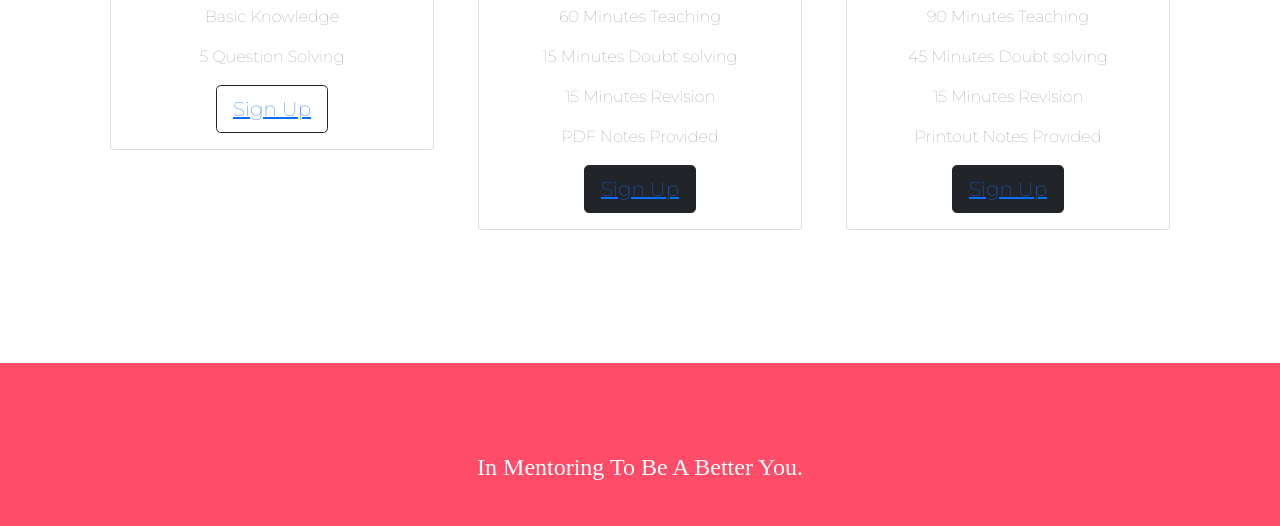
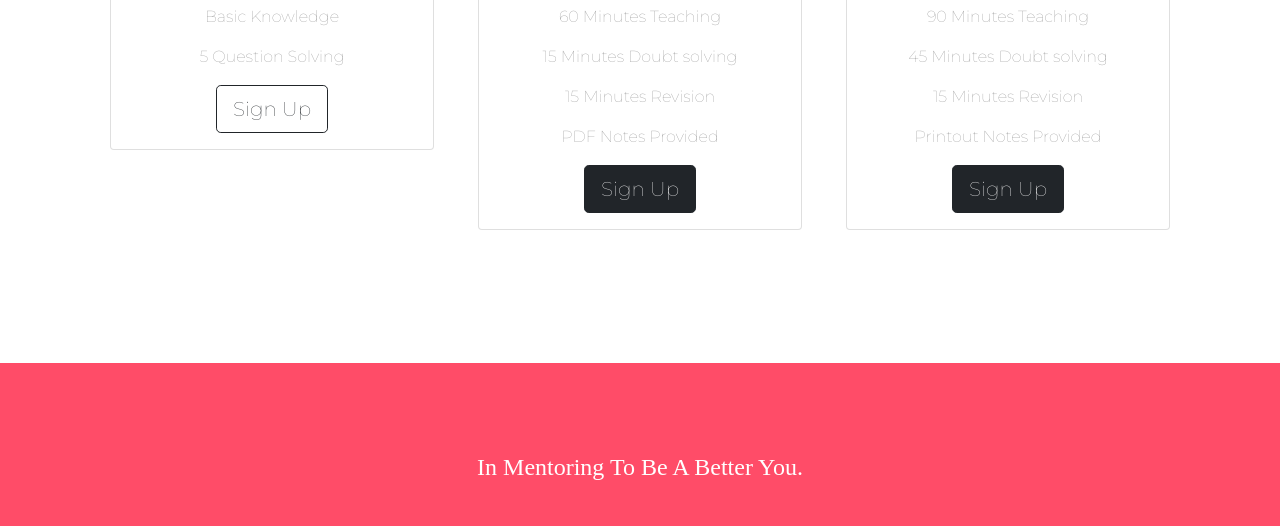
Before and after one commit to aditi29400/GET-A-TUTOR, a plain HTML site: page index.html in a window 1280 px wide. Shown: the part 2435-2961 px from the top of the page. Drawn offline with nearby package versions, Linux system fonts and the light colour scheme.

Commit message:
Update index.html

```diff
--- a/index.html
+++ b/index.html
@@ -152,7 +152,7 @@
             <h2>Free</h2>
             <p>Basic Knowledge</p>
             <p>5 Question Solving</p>
-            <button class="btn btn-lg btn-block btn-outline-dark" type="button"><a href="https://forms.gle/VhZGJTskWSSNiZvy5">Sign Up</a></button>
+            <a href="https://forms.gle/VhZGJTskWSSNiZvy5"><button class="btn btn-lg btn-block btn-outline-dark" type="button">Sign Up</button></a>
           </div>
         </div>
       </div>
@@ -167,7 +167,7 @@
             <p>15 Minutes Doubt solving</p>
             <p>15 Minutes Revision</p>
             <p>PDF Notes Provided</p>
-            <button class="btn btn-lg btn-block btn-dark" type="button"><a href="https://forms.gle/VhZGJTskWSSNiZvy5">Sign Up</a></button>
+            <a href="https://forms.gle/VhZGJTskWSSNiZvy5"><button class="btn btn-lg btn-block btn-dark" type="button">Sign Up</button></a>
           </div>
         </div>
       </div>
@@ -182,7 +182,7 @@
             <p>45 Minutes Doubt solving</p>
             <p>15 Minutes Revision</p>
             <p>Printout Notes Provided</p>
-            <button class="btn btn-lg btn-block btn-dark" type="button"><a href="https://forms.gle/VhZGJTskWSSNiZvy5">Sign Up</a></button>
+            <a href="https://forms.gle/VhZGJTskWSSNiZvy5"><button class="btn btn-lg btn-block btn-dark" type="button">Sign Up</button></a>
           </div>
         </div>
       </div>
```
